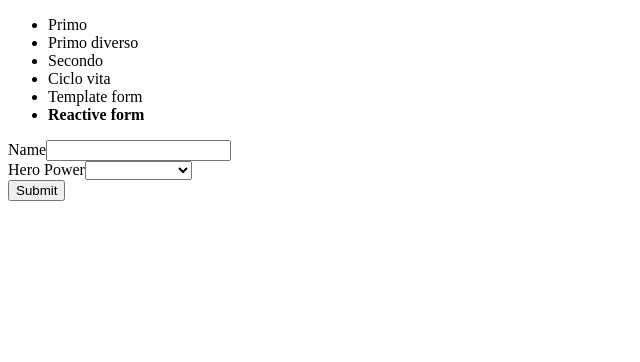
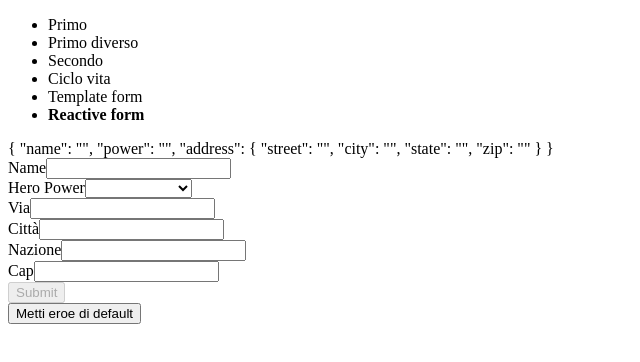
Before and after one commit to LukeSkywa/DemoBergamo, an Angular app: page /reactive-form in a window 1280 px wide. Shown: the top 362 px of the page, without its empty margins (0-640 px from the left). Built offline with nearby package versions, Linux system fonts and the light colour scheme.

Commit message:
creazione form innestato e accesso alle proprietà dei form control

```diff
--- a/src/app/forms/reactive-form/reactive-form.component.html
+++ b/src/app/forms/reactive-form/reactive-form.component.html
@@ -1,14 +1,35 @@
 <form [formGroup]="heroForm">
-    <div >
-      <label for="name">Name</label>
-      <input type="text"  id="name" formControlName="name">
+    {{heroForm.value | json}}
+    <div>
+        <label for="name">Name</label>
+        <input type="text" id="name" formControlName="name">
+        <p *ngIf="nameControl.status === 'INVALID' && nameControl.dirty">Campo nome obbligatorio</p>
     </div>
-    <div >
-      <label for="power">Hero Power</label>
-      <select  id="power" formControlName="power">
-         <option *ngFor="let pow of powers" [value]="pow">{{pow}}</option>
-      </select>
+    <div>
+        <label for="power">Hero Power</label>
+        <select id="power" formControlName="power">
+            <option *ngFor="let pow of powers" [value]="pow">{{pow}}</option>
+        </select>
+        <p *ngIf="powerControl.status === 'INVALID' && powerControl.dirty">Campo potere obbligatorio</p>
     </div>
-    <button type="submit" >Submit</button>
-    <!-- [disabled]="!heroForm.form.valid" -->
+    <div formGroupName="address">
+        <div>
+            <label for="street">Via</label>
+            <input type="text" id="street" formControlName="street">
+        </div>
+        <div>
+            <label for="city">Città</label>
+            <input type="text" id="city" formControlName="city">
+        </div>
+        <div>
+            <label for="state">Nazione</label>
+            <input type="text" id="state" formControlName="state">
+        </div>
+        <div>
+            <label for="zip">Cap</label>
+            <input type="text" id="zip" formControlName="zip">
+        </div>
+    </div>
+    <button type="submit" [disabled]="heroForm.status === 'INVALID'">Submit</button>
 </form>
+<button (click)="setDefault()"> Metti eroe di default</button>
--- a/src/app/forms/reactive-form/reactive-form.component.ts
+++ b/src/app/forms/reactive-form/reactive-form.component.ts
@@ -1,5 +1,5 @@
 import { Component, OnInit } from '@angular/core';
-import { FormGroup, FormBuilder, Validators } from '@angular/forms';
+import { FormGroup, FormBuilder, Validators, FormControl } from '@angular/forms';
 
 @Component({
   selector: 'app-reactive-form',
@@ -11,15 +11,38 @@
 
   heroForm: FormGroup
 
+  get nameControl(): FormControl{
+    return this.heroForm.get('name') as FormControl;
+  }
+
+  get powerControl(): FormControl{
+    return this.heroForm.get('power') as FormControl;
+  }
+
   constructor(private fb: FormBuilder) {
     this.heroForm = this.fb.group({
       name: ['', Validators.compose([Validators.required, Validators.minLength(2)])],
       power: ['', Validators.required],
-      street: '',
-      city: '',
-      state: '',
-      zip: ''
+      address: this.fb.group({
+        street: '',
+        city: '',
+        state: '',
+        zip: ['', Validators.compose([Validators.minLength(5),Validators.maxLength(5)])]
+      })
     });
+  }
+
+  setDefault() {
+    // in questo caso uso il patchValue, perché il setValue mi obbligherebbe ad inserire tutti i campi
+    // this.heroForm.setValue({
+    //   name: 'Goku'
+    // });
+    // this.heroForm.patchValue({
+    //   name: 'Goku'
+    // });
+    // in questo caso non c'è una reale differenza tra set e pathc Value
+    // this.nameControl.setValue('Goku');
+    this.nameControl.patchValue('Goku');
   }
 
   ngOnInit(): void {
```
